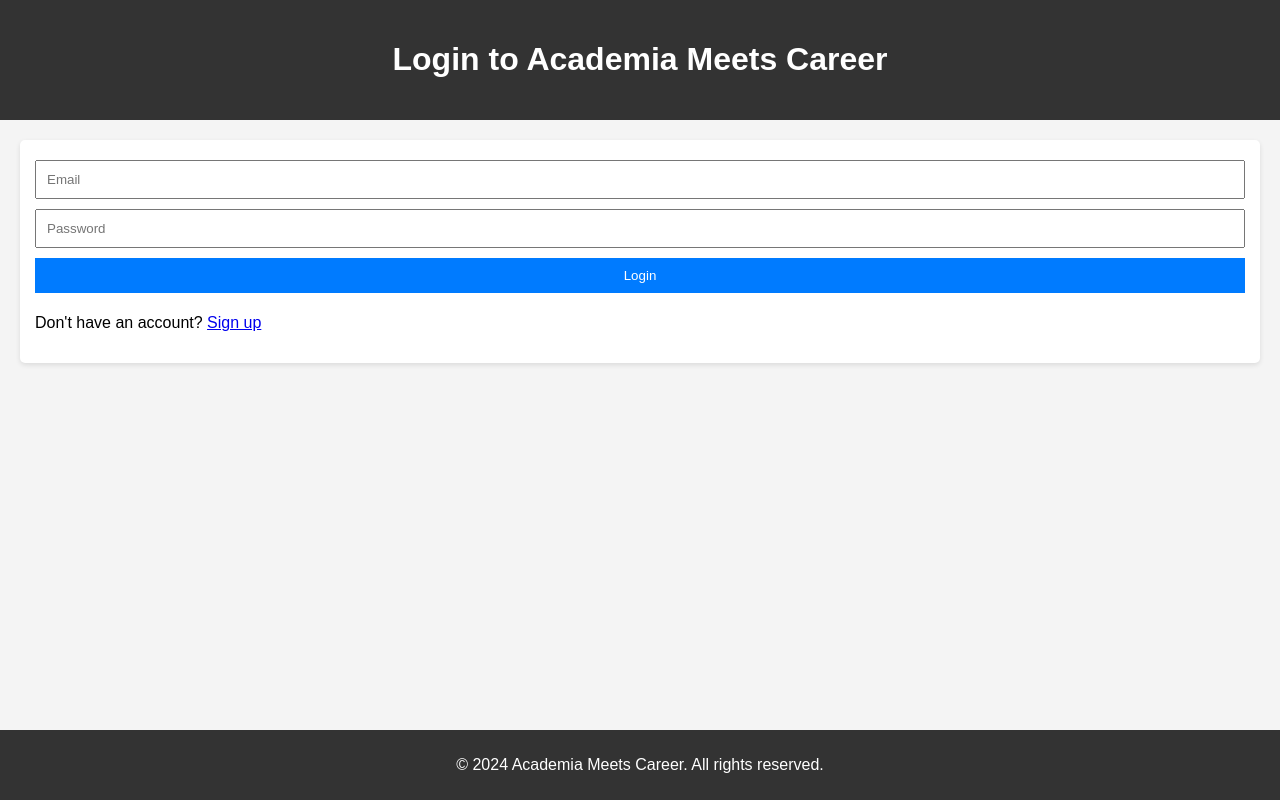
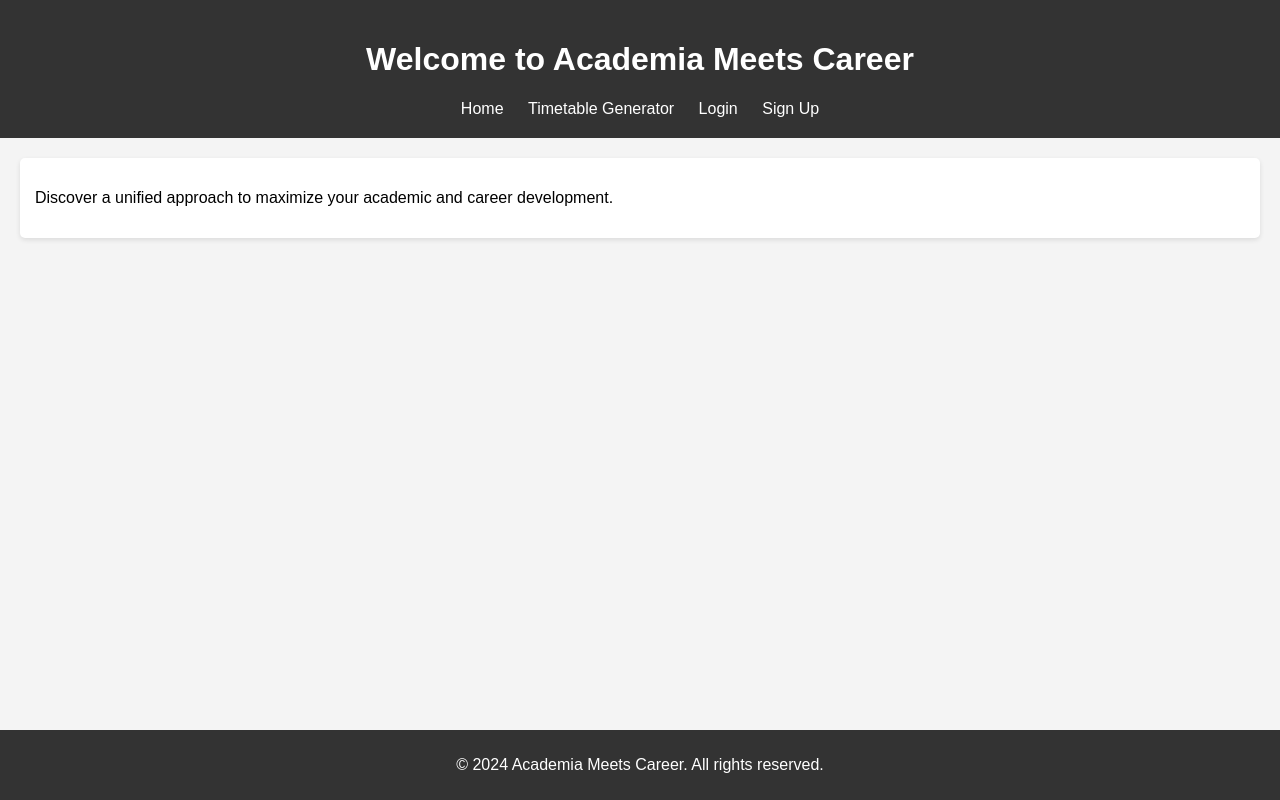
Before and after one commit to aa1923/Academia-Meets-Career, a plain HTML site: page index.html in a window 1280 px wide. Drawn offline with Linux system fonts and the light colour scheme.

Commit message:
Update index.html

```diff
--- a/index.html
+++ b/index.html
@@ -3,22 +3,23 @@
 <head>
     <meta charset="UTF-8">
     <meta name="viewport" content="width=device-width, initial-scale=1.0">
-    <title>Login - Academia Meets Career</title>
+    <title>Home - Academia Meets Career</title>
     <link rel="stylesheet" href="styles.css">
 </head>
 <body>
     <header>
-        <h1>Login to Academia Meets Career</h1>
+        <h1>Welcome to Academia Meets Career</h1>
+        <nav>
+            <a href="index.html">Home</a>
+            <a href="timetable.html">Timetable Generator</a>
+            <a href="login.html">Login</a>
+            <a href="signup.html">Sign Up</a>
+        </nav>
     </header>
 
     <main>
-        <section id="login-section">
-            <form id="login-form">
-                <input type="email" placeholder="Email" required>
-                <input type="password" placeholder="Password" required>
-                <button type="submit">Login</button>
-            </form>
-            <p>Don't have an account? <a href="signup.html">Sign up</a></p>
+        <section id="home-description">
+            <p>Discover a unified approach to maximize your academic and career development.</p>
         </section>
     </main>
 
```
